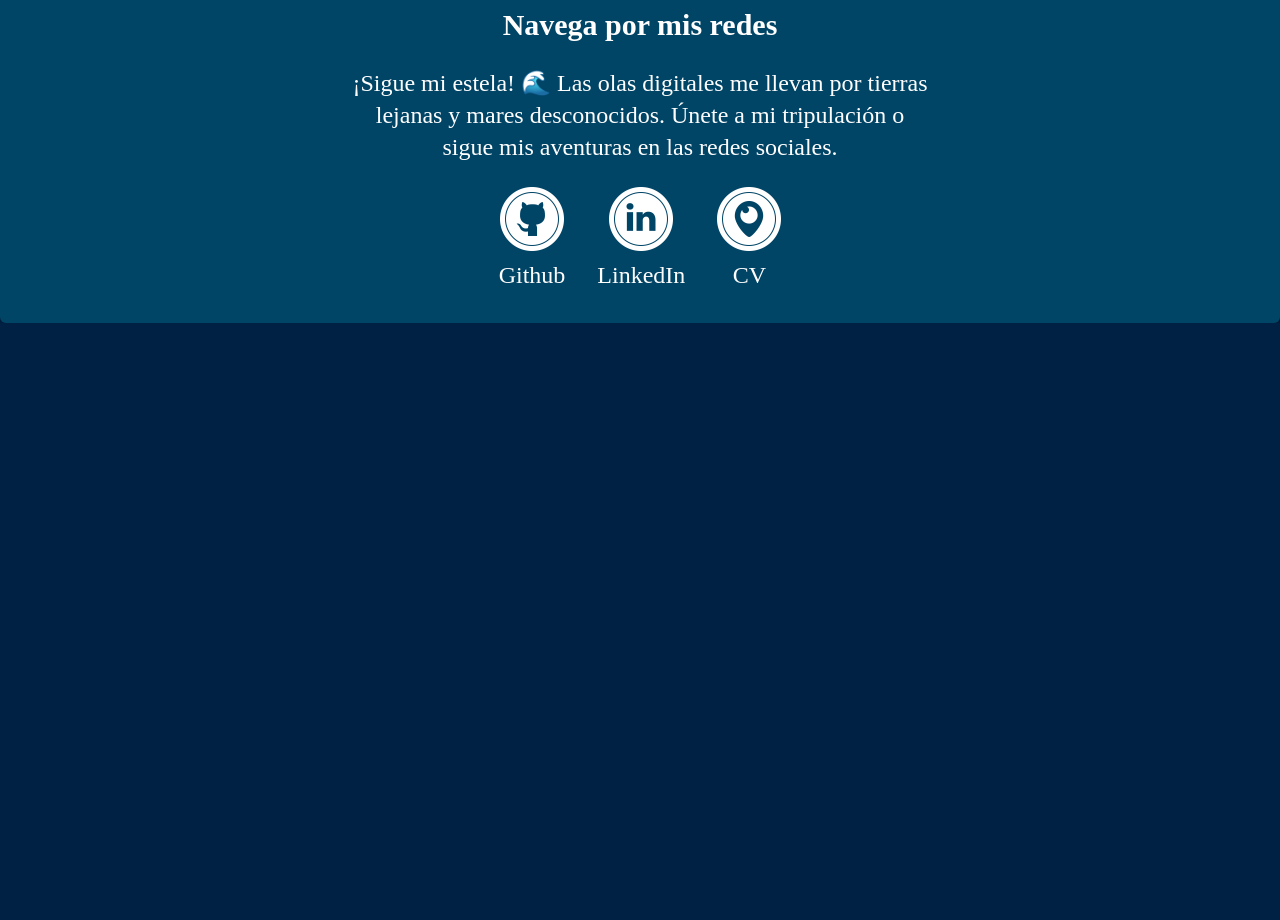
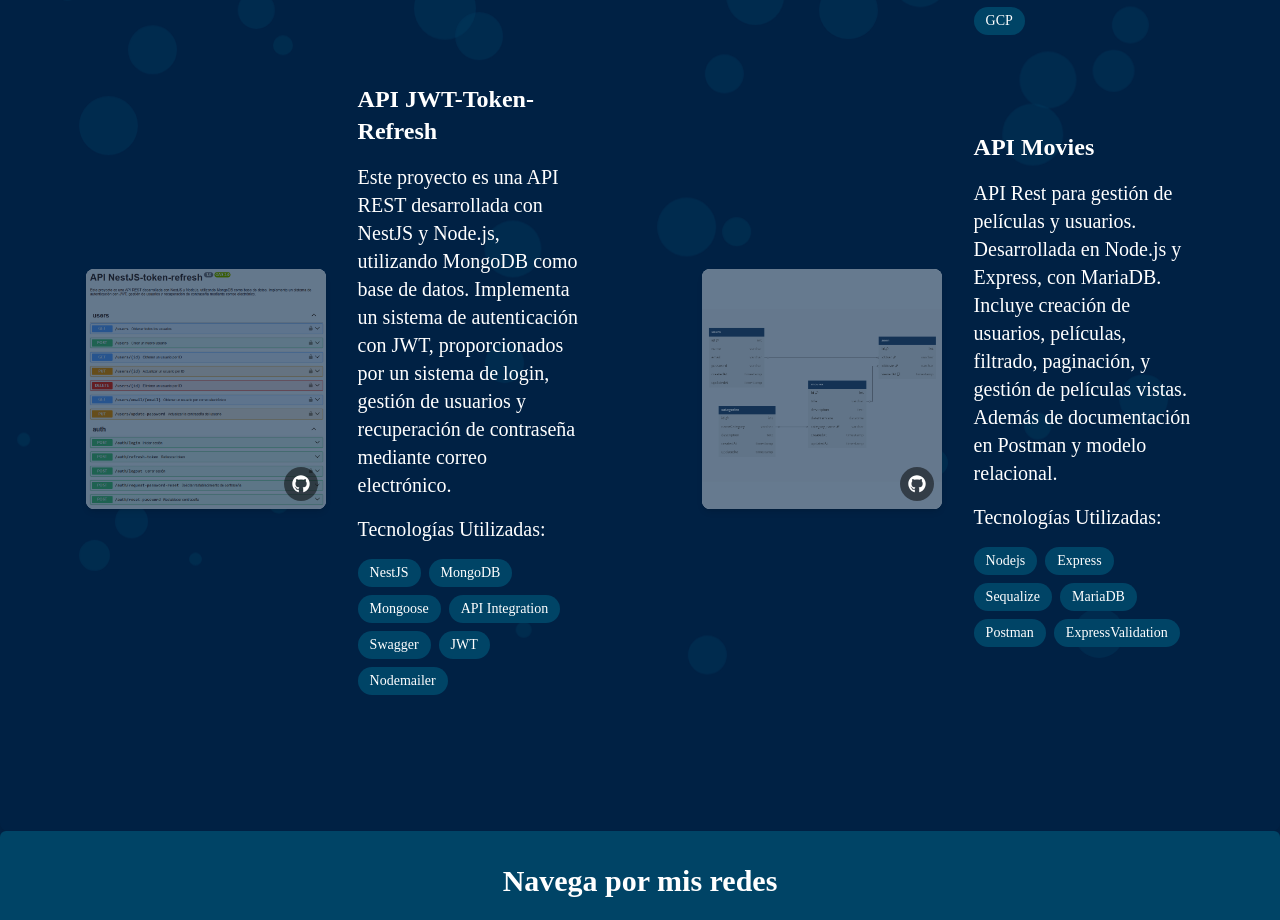
Before and after one commit to 7Steng7/Steng-s-portfolio, a Next.js app: page / in a window 1280 px wide. Shown: the part 6333-7253 px from the top of the page. Before the commit the page ends 6684 px from the top, so only its background shows below. Built offline with nearby package versions, Linux system fonts and the light colour scheme; a web font is replaced by a local one.

Commit message:
add APIs 3rd and 4rd to projects

```diff
--- a/src/app/projects/page.tsx
+++ b/src/app/projects/page.tsx
@@ -20,6 +20,20 @@ export default function Aboutme() {
         "technologies": ["NestJS", "MongoDB", "Mongoose", "API Integration", "Swagger", 'Bcrypt', "Jest", "GCP"],
         "image": "/assets/blogApi.png",
         "github": "https://github.com/7Steng7/stengsBlogAPI"
+      },
+      {
+        "title": "API JWT-Token-Refresh",
+        "description": "Este proyecto es una API REST desarrollada con NestJS y Node.js, utilizando MongoDB como base de datos. Implementa un sistema de autenticación con JWT, proporcionados por un sistema de login, gestión de usuarios y recuperación de contraseña mediante correo electrónico.",
+        "technologies": ["NestJS", "MongoDB", "Mongoose", "API Integration", "Swagger", 'JWT', 'Nodemailer'],
+        "image": "/assets/tokenRefresh.png",
+        "github": "https://github.com/7Steng7/Nestjs-token-refresh"
+      },
+      {
+        "title": "API Movies",
+        "description": "API Rest para gestión de películas y usuarios. Desarrollada en Node.js y Express, con MariaDB. Incluye creación de usuarios, películas, filtrado, paginación, y gestión de películas vistas. Además de documentación en Postman y modelo relacional.",
+        "technologies": ["Nodejs", "Express", "Sequalize", "MariaDB", "Postman", 'ExpressValidation'],
+        "image": "/assets/apiMovies.png",
+        "github": "https://github.com/7Steng7/Express-Movies"
       }
     ]
   }
@@ -57,11 +71,11 @@ export default function Aboutme() {
       </div>
     <div className="w-full h-auto rounded-lg shadow-md flex flex-col justify-center items-center py-16 relative z-10">
       <h2 className="text-3xl font-semibold mb-4">Proyectos</h2>
-      <div className="w-full max-w-4xl mx-auto p-6">
+      <div className="w-full p-6 flex flex-col md:flex-row flex-wrap justify-around">
       {projectsData.projects.map((project, index) => (
         <div
           key={index}
-          className="flex flex-col md:flex-row items-center gap-8 mb-12"
+          className="flex flex-col md:flex-row items-center gap-8 mb-12 w-full xl:w-2/5"
         >
           {/* Imagen a la izquierda con iconos superpuestos */}
           <div className="w-full md:w-60 flex-shrink-0 relative flex justify-center">
```
Also changed, not shown: public/assets/apiMovies.png (added), public/assets/tokenRefresh.png (added).
